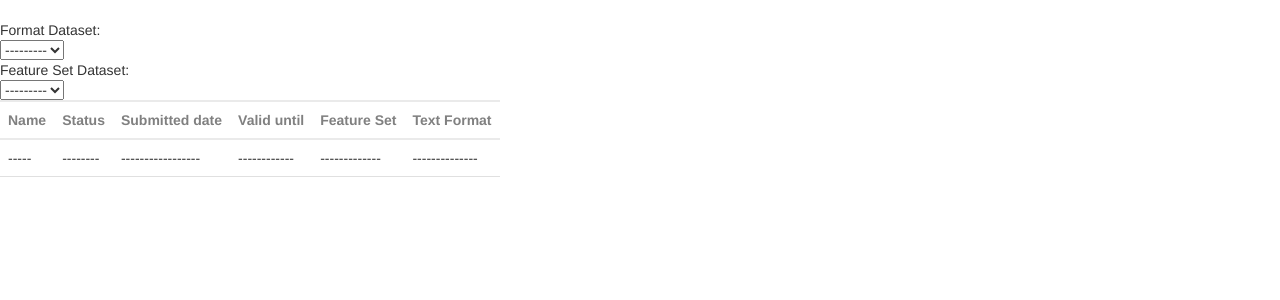
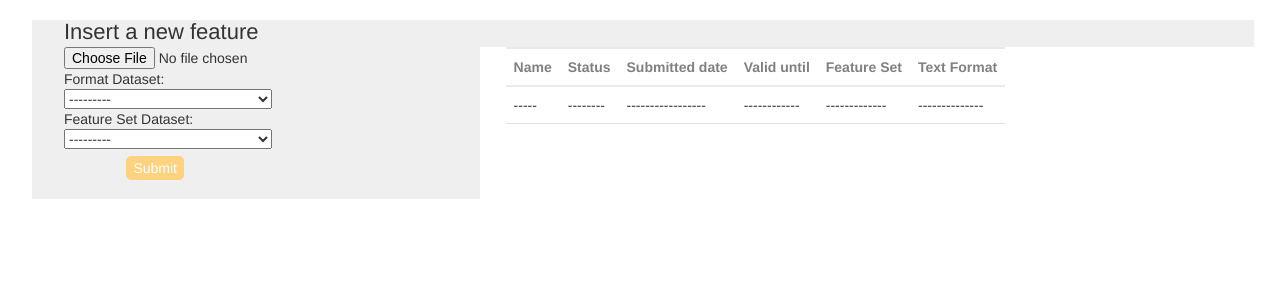
Before and after one commit to daniel-hasan/webfeatures, a Django app: a page that uses wiki-quality-web/templates/content/dataset_list.html in a window 1280 px wide. Shown: the part 52-352 px from the top of the page. Run offline with Django 3.2, Linux system fonts and the light colour scheme; data that the repository does not hold is empty; parts of the project's set-up code (start-up, migrations or seed data) failed here and were passed over; some libraries are stand-ins or nearby versions; some web fonts are replaced.

Commit message:
Features

```diff
--- a/wiki-quality-web/templates/content/dataset_list.html
+++ b/wiki-quality-web/templates/content/dataset_list.html
@@ -1,11 +1,12 @@
 {% extends "../bases/base_main_site.html" %}
 
-
 {% block content %}
-	<form method="post">
+	<h1 class="pre-form-h1">Insert a new feature</h1>
+	<form enctype="multipart/form-data" method="post" name='file_dataset' class="form">
 		{% csrf_token %}
-		{% for field in form %}
-			<div>
+		<input name="file_dataset" type="file">
+	{% for field in form %}
+			<div class="form-elements">
 				{% ifequal field.label "Format" %}
 					<span>Format Dataset:</span>
 				{% endifequal %}
@@ -19,8 +20,9 @@
 				</div>
 			</div>
 		{% endfor %}
+		<button type="submit" class="submit_button">Submit</button>
 	</form>
-	<table>
+	<table class="dataset-list">
 			<thead>
 	    		<tr>
 	    			<th>Name</th>
@@ -32,16 +34,15 @@
 	    		</tr>
 	    	</thead>
 	    	<tbody>
-		{% for database in object_list %}
+		{% for dataset in object_list %}
 	   			<tr>
-	    			<td>{{ database.nam_dataset }}</td>
-%	    			<td>{{ database.dat_submitted }}</td>
-
-	    			<td>{{ database.dat_valid_until }}</td>
-	    			<td>{{ database.feature_set }}</td>
-	    			<td>{{ database.format.name }}</td>
+	    			<td>{{ dataset.nam_dataset }}</td>
+	    			<td>{{ dataset.status }}</td>
+	    			<td>{{ dataset.dat_submitted }}</td>
+	    			<td>{{ dataset.dat_valid_until }}</td>
+	    			<td>{{ dataset.feature_set }}</td>
+	    			<td>{{ dataset.format.name }}</td>
 	    		</tr>
-
 		{% empty %}
 		<tr>
 			<td>-----</td>
--- a/wiki-quality-web/wiki_quality_web/urls.py
+++ b/wiki-quality-web/wiki_quality_web/urls.py
@@ -25,6 +25,7 @@ urlpatterns = [
     url(r'^featureSetConfig/(?P<nam_feature_set>.*)/delete/$', views.FeatureSetDelete.as_view(), name='feature_set_delete'),
     url(r'^featureSetConfig/(?P<nam_feature_set>.*)$', views.FeatureSetEdit.as_view(), name='feature_set_edit'),
     url(r'^featureSetConfig$', views.FeatureSetListView.as_view(), name='feature_set_list'),
+    url(r'^extractFeatures/(?P<nam_dataset>.*)/delete/$', views.DatasetDelete.as_view(), name='dataset_delete'),
     url(r'^extractFeatures$', views.DatasetCreateView.as_view(), name='extract_features'),
     url(r'^admin/', admin.site.urls),
     url(r'^publications$', views.PublicationList.as_view(), name='publications'),
--- a/wiki-quality-web/wqual/models/uploaded_datasets.py
+++ b/wiki-quality-web/wqual/models/uploaded_datasets.py
@@ -7,11 +7,13 @@ Tabelas relacionadas com o upload de datasets para a futura
 extração de features.
 As tabelas relacionadas com o resultado desta extração também está neste arquivo.
 '''
-from enum import IntEnum, Enum
 from django.contrib.auth.models import User, Group
 from django.db import models
+from enum import IntEnum, Enum
+import lzma
 
 from utils.basic_entities import FormatEnum
+from utils.uncompress_data import CompressedFile
 from wqual.models import FeatureSet
 from wqual.models.utils import EnumModel, EnumManager
 
@@ -72,6 +74,24 @@ class Dataset(models.Model):
     user = models.ForeignKey(User, models.PROTECT)
     status = models.ForeignKey(Status, models.PROTECT)
 
+    def save_compressed_file(self,comp_file_pointer):
+            #validacao ser feita aqui
+
+            #se um dos arquivos for maior que XX,
+            #lancar uma excecao falando que o tamanho foi maior
+
+
+            #inserção
+            #save
+            objFileZip = CompressedFile.get_compressed_file(comp_file_pointer)
+            self.save()
+            for name,strFileTxt in objFileZip.read_each_file():
+                objDocumento = Document(nam_file=name,dataset=self)
+                objDocumento.save()
+                objDocumentoTexto = DocumentText(document=objDocumento,dsc_text=strFileTxt)
+                objDocumentoTexto.save()
+                self.document_set.add(objDocumento,bulk=False)
+
 
 class ResultValityPerUserGroup(models.Model):
     '''
--- a/wiki-quality-web/wqual/static/css/wikiQuality.css
+++ b/wiki-quality-web/wqual/static/css/wikiQuality.css
@@ -39,7 +39,7 @@ div.navbar-header>a.navbar-brand:hover {
 	color: white;
 }
 
-<<<<<<< HEAD
+
 table {
 	margin-left: 15px;
 }
@@ -57,6 +57,10 @@ th {
 td {
 	text-align: left;
 	border-bottom: 1px solid rgb(224, 224, 224);
+}
+
+h1 {
+	font-size: 22px;
 }
 
 .tituloPublicacao {
@@ -102,3 +106,58 @@ td {
 #tabs-1 {
 	height: 270px;
 }
+
+
+/****************************** Dataset ******************************/
+.form {
+	margin-right: 2%;
+	margin-left: 2.5%;
+	padding-left: 2.5%;
+	padding-bottom: 1.5%;
+	background-color: rgb(239, 239, 239);
+}
+
+.pre-form-h1 {
+	margin-bottom: 0%;
+	background-color: rgb(239, 239, 239);
+	margin-right: 2%;
+	margin-left: 2.5%;
+	padding-left: 2.5%;
+	padding-bottom: 0.25%;
+}
+
+@media (max-width: 752px) {
+	#id_feature_set {
+		width: 50%;
+	}
+	.form {
+		margin-bottom: 2.5%;
+		width: 95%;
+	}
+	.pre-form-h1 {
+		width: 95%;
+	}
+}
+
+@media (min-width: 753px) {
+	.form {
+		float: left;
+		width: 35%;
+	}
+}
+
+#id_feature_set, #id_format {
+	width: 50%;
+}
+
+.submit_button {
+	margin-top: 1.5%;
+	background-color: #ffd27f;
+	border: 1px solid #ffd27f;
+	border-radius: 5px;
+	display: block;
+	margin-right: auto;
+	margin-left: 15%;
+	color: white;
+}
+/***************************** Fim dataset *****************************/
--- a/wiki-quality-web/wqual/views/featureset_config.py
+++ b/wiki-quality-web/wqual/views/featureset_config.py
@@ -120,6 +120,7 @@ class UsedFeatureListViewTeste(ListView):
     Lista todos os conjunto de features criados.
     '''
 
+
     model = UsedFeature
     template_name = "content/used_features.html"
     def get_queryset(self):
--- a/wiki-quality-web/wqual/views/uploaded_datasets.py
+++ b/wiki-quality-web/wqual/views/uploaded_datasets.py
@@ -5,44 +5,81 @@ Created on 14 de ago de 2017
 Views relacionadas a upload dos datasets
 '''
 from datetime import datetime
-from django.views.generic.edit import CreateView
-
+from django import forms
+from django.core.files.storage import FileSystemStorage
+from django.db.models.fields.files import FileField
+from django.urls.base import reverse
+from django.views.generic.edit import CreateView, DeleteView
+from django.views.generic.list import ListView
+import lzma
+from utils.uncompress_data import *
 from wqual.models import Dataset
-from wqual.models.uploaded_datasets import Status, StatusEnum
+from wqual.models.uploaded_datasets import Status, StatusEnum, DocumentText, \
+    Document
 
 
-class DatasetCreateView(CreateView):
+class DatasetCreateView(CreateView, ListView):
     '''
     Created on 14 de ago de 2017
 
-    @author: Daniel Hasan Dalip <hasan@decom.cefetmg.br>
-    Lista todos os datasets de um usuário.
+    @author: Raphael Luiz
+    Cria um dataset de um usuário.
     '''
-    #filtrar por usuario logado
+
     fields=["format", "feature_set"]
 
     model = Dataset
     template_name = "content/dataset_list.html"
 
-    def form_valid(self, form):
-        form.instance.user = self.request.user
-        form.instance.nam_dataset = self.request.FILES['nam_dataset']
-        form.instance.status = Status.objects.get_enum(StatusEnum.PROCESSING)
-        form.instance.dat_submitted = datetime.now()
-        return super(CreateView, self).form_valid(form)
 
-    #def get_queryset(self):
-    #    obj = Status.objects.get_enum(StatusEnum.PROCESSING)
-    #    return Dataset.objects.filter(user=self.request.user) if  self.request.user.is_authenticated() else []
+    def descompacta(self):
+        return lzma.decompress(self.arquivo).decode("utf-8")
 
+    def upload_file(self, request, form):
+        if request.method == 'POST':
+            dataset_file = Document.objects.create(nam_file=self.name,dataset=form.instance)
+        if dataset_file.is_valid():
+            dataset_file.save()
 
     def get_context_data(self, **kwargs):
         context = super(DatasetCreateView, self).get_context_data(**kwargs)
-        context['dataset_list'] = Dataset.objects.all()
+        context['dataset_list'] = Dataset.objects.filter(user=self.request.user) if self.request.user.is_authenticated() else []
         return context
+
+    def form_valid(self, form):
+        form.instance.user = self.request.user
+        form.instance.nam_dataset = self.request.FILES['file_dataset'].name
+        form.instance.status = Status.objects.get_enum(StatusEnum.PROCESSING)
+        form.instance.dat_submitted = datetime.now()
+
+        #save (tratar a exceção: e adicionar erro na lista de erro e retonrar form_invalid se houver exceção)
+        form.instance.save_compressed_file(self.request.FILES['file_dataset'])
+
+        return super(CreateView, self).form_valid(form)
+
+    def get_success_url(self):
+        return reverse('extract_features')
 
     class Meta:
         labels = {
             "format" : "Format Dataset",
             "feature_set" : "Feature Set Dataset"
         }
+
+
+class DatasetDelete(DeleteView):
+        '''
+        Created on 7 dez de 2017
+
+        @author: Raphael Luiz
+        Exclui um dataset.
+        '''
+
+        model = Dataset
+        template_name = "content/dataset_list.html"#colocar o nome de um template aqui.
+
+        def get_object(self):
+            return Dataset.objects.get(user=self.request.user,nam_dataset=self.kwargs["nam_dataset"])
+
+        def get_success_url(self):
+            return reverse('extract_features')
```
